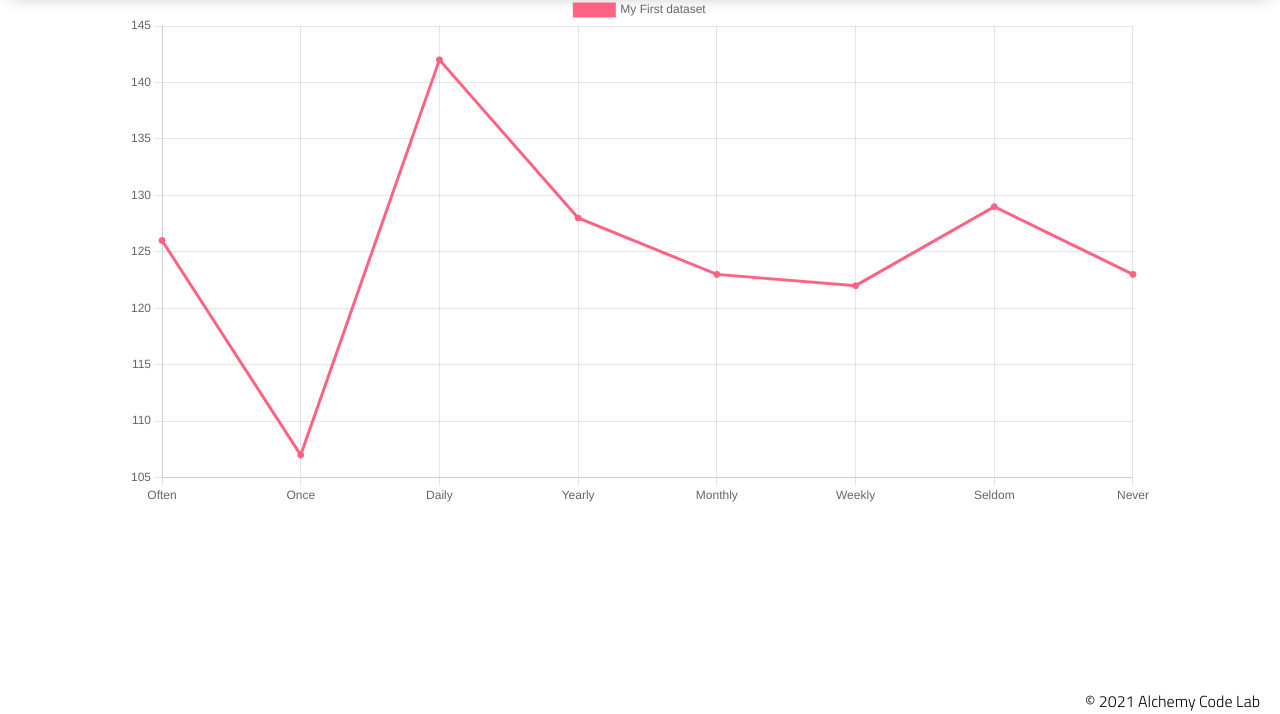
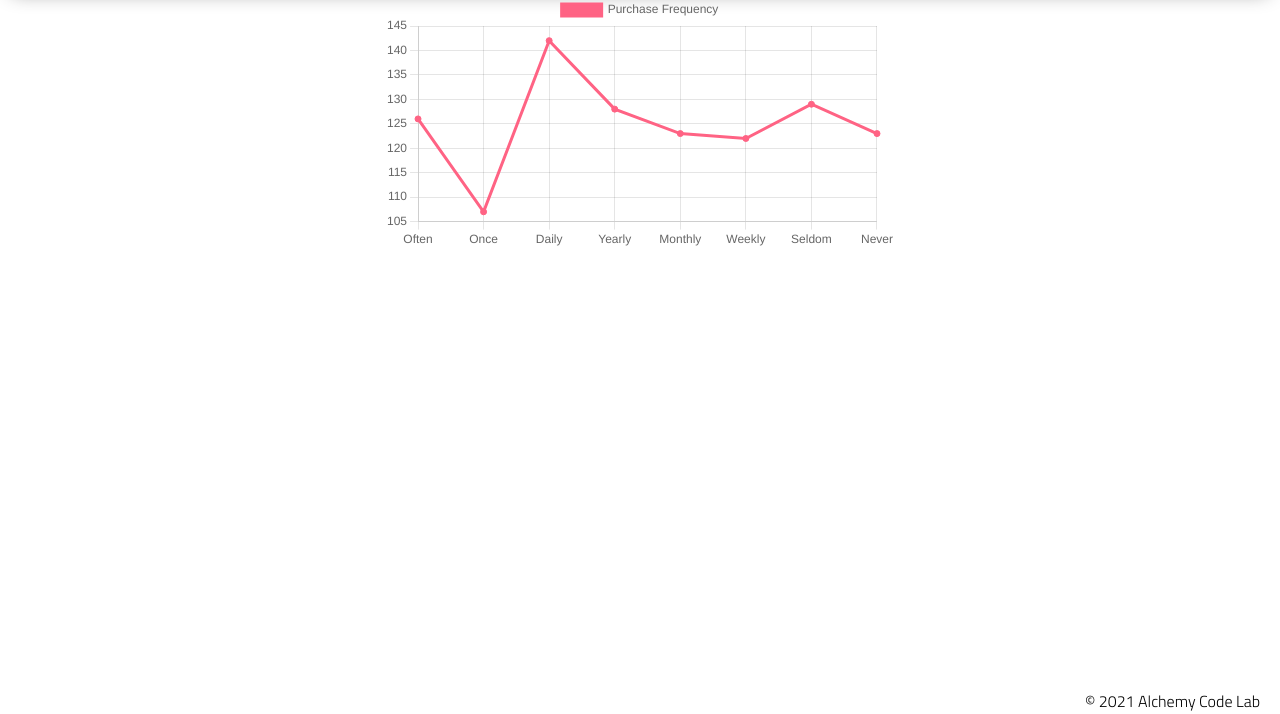
Before and after one commit to Cody-Wise/web-chart-munge, a plain HTML site: page index.html in a window 1280 px wide. Shown: the part 86-800 px from the top of the page. Drawn offline with nearby package versions, Linux system fonts and the light colour scheme.

Commit message:
Updated app.js and styles

```diff
--- a/app.js
+++ b/app.js
@@ -10,7 +10,7 @@ const labels =
 const data = {
     labels: labels,
     datasets: [{
-        label: 'My First dataset',
+        label: 'Purchase Frequency',
         backgroundColor: 'rgb(255, 99, 132)',
         borderColor: 'rgb(255, 99, 132)',
         data: Object.values(purchases)
--- a/styles/style.css
+++ b/styles/style.css
@@ -49,7 +49,7 @@ main {
 .chart{
     position: relative;
     height:40vh;
-    width:80vw
+    width:40vw
 
 }
 
```
